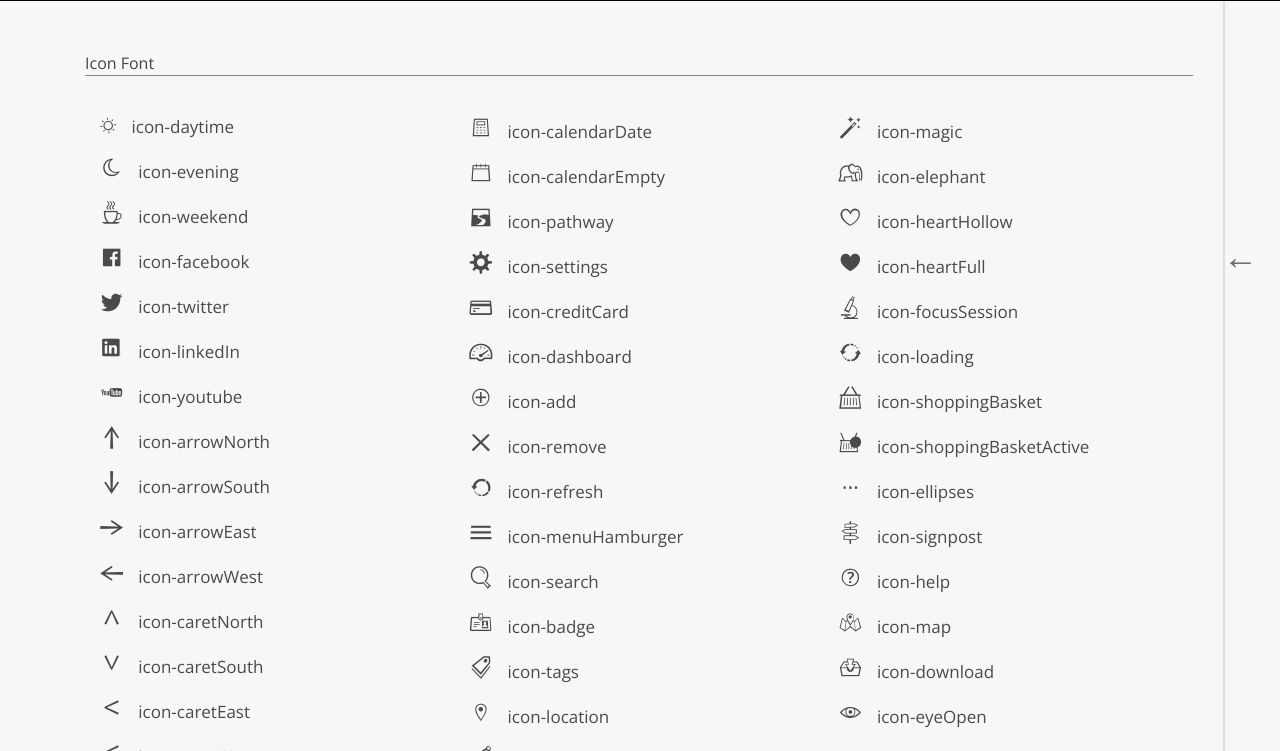
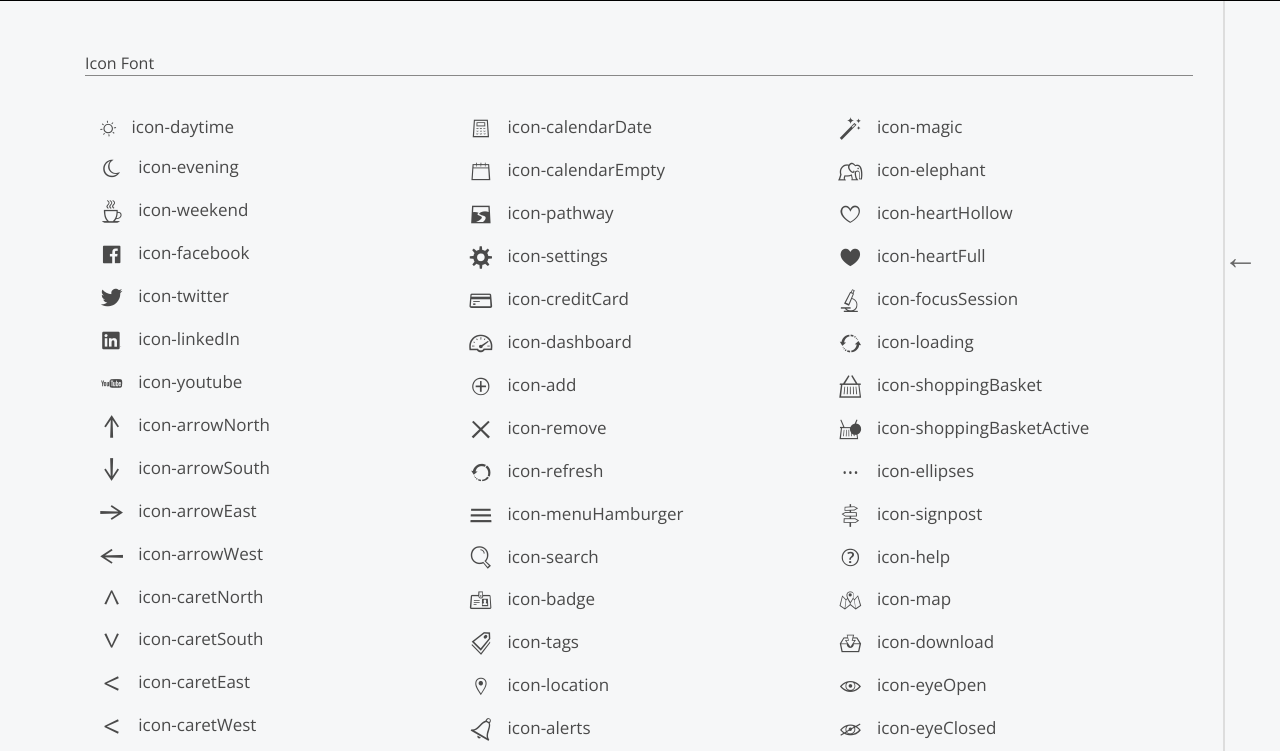
Before and after one commit to MD-BPP/Font_test, a website: page index.html in a window 1280 px wide. Shown: the part 49-800 px from the top of the page. Drawn offline with nearby package versions, Linux system fonts and the light colour scheme; files whose address does not match are found by name.

Commit message:
v1.3
- Vertical aligned to middle

```diff
--- a/css/_font-style.scss
+++ b/css/_font-style.scss
@@ -8,6 +8,7 @@
 }
 .bppicon:before {
     padding-right:15px;
+    vertical-align: middle;
 }
 .bppicon.block-icon:before {
     display: block;
```
Also changed, not shown: build/css/style.min.css, 1 other file.
